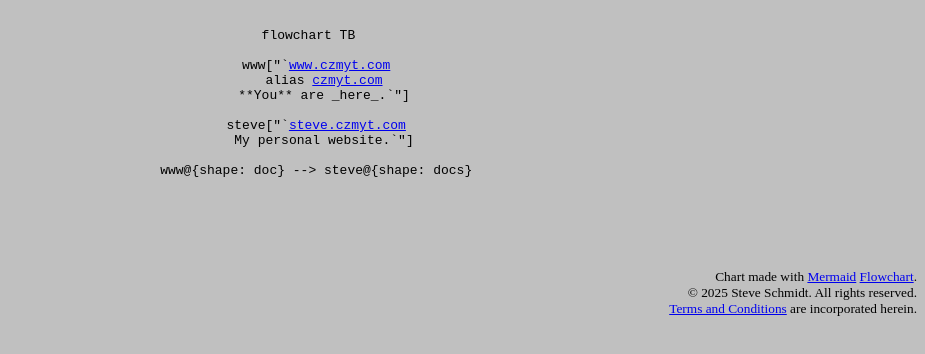
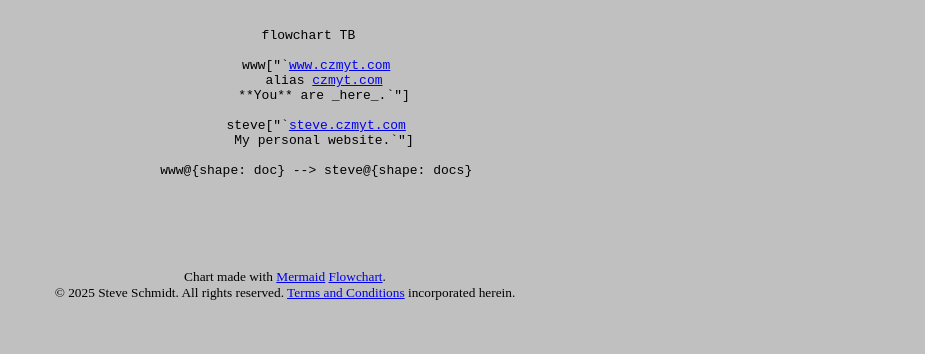
Before and after one commit to czmyt/czmyt.github.io, a plain HTML site: page index.html in a window 1280 px wide. Shown: the whole page, without its empty margins (355-1280 px from the left). Drawn offline with Linux system fonts and the light colour scheme.

Commit message:
Change license inclusion wording.

```diff
--- a/index.html
+++ b/index.html
@@ -25,12 +25,11 @@
   </div>
 
   <!-- color: white; -->
-  <div align="right" style="font-size: 10pt">
+  <div align="center" style="font-size: 10pt">
     <br />&nbsp;
     <br />&nbsp;
     <br />Chart made with <a href="https://mermaid.js.org/">Mermaid</a> <a href="https://mermaid.js.org/syntax/flowchart.html">Flowchart</a>.
-    <br />© 2025 Steve Schmidt.  All rights reserved.
-    <br /><a href="https://steve.czmyt.com/terms-and-conditions">Terms and Conditions</a> are incorporated herein.
+    <br />© 2025 Steve Schmidt.  All rights reserved.  <a href="https://steve.czmyt.com/terms-and-conditions">Terms and Conditions</a> incorporated herein.
   </div>
 
   <script type="module">
```
